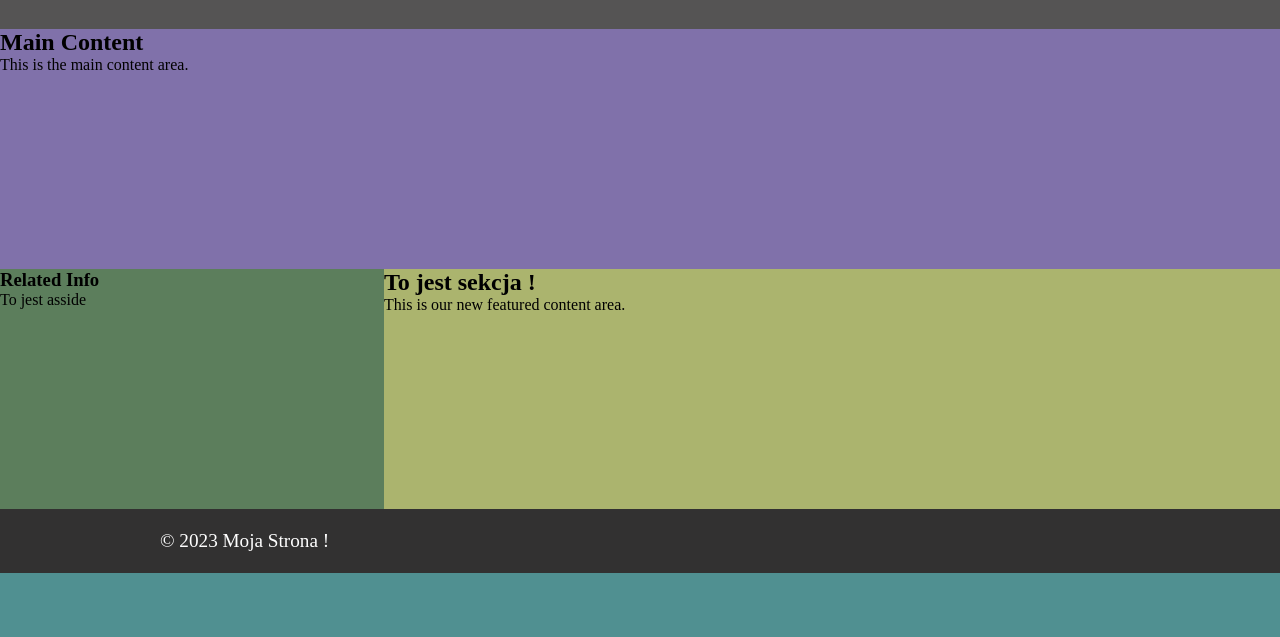
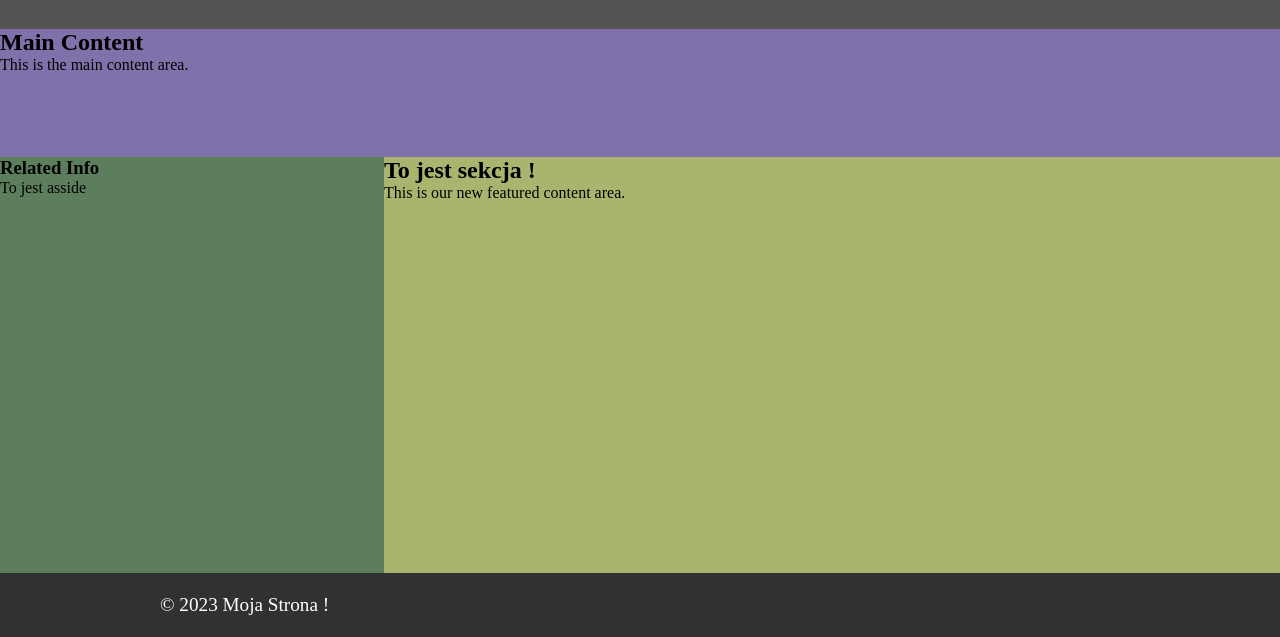
Before and after one commit to Walenty14/Chat_menu_1_linki, a plain HTML site: page index.html in a window 1280 px wide. Shown: the part 163-800 px from the top of the page. Drawn offline with Linux system fonts and the light colour scheme.

Commit message:
Add style_2.css i js.js

```diff
--- a/index.html
+++ b/index.html
@@ -4,7 +4,8 @@
     <meta charset="UTF-8">
     <meta name="viewport" content="width=device-width, initial-scale=1.0">
     <title>Menu</title>
-    <link rel="stylesheet" href="style.css">
+    <!-- <link rel="stylesheet" href="style.css"> -->
+     <link rel="stylesheet" href="style_2.css">
 </head>
 <body>
 
--- a/style.css
+++ b/style_2.css
@@ -1,30 +1,33 @@
 * {
-   margin: 0;
+    margin: 0;
     padding: 0;
 }
+
 body {
     background-color: #509091;
 }
+
 header {
     background-color: #6982c0;
+}
 
-}
 div {
     height: 6rem;
 }
+
 h1 {
     text-align: center;
-    /* height: 3.5rem; */
     line-height: 6rem;
     padding: 0;
+}
 
-
-}
 nav {
     background-color: #555454;
     height: 6rem;
     text-align: right;
+    position: relative; /* Upewniamy się, że nav jest odpowiednio widoczny */
 }
+
 nav a {
     background-color: #d1d0a3;
     font-size: 1.5rem;
@@ -34,30 +37,35 @@ nav a {
     padding: 3px 30px;
     border-radius: 5px;
 }
+
 nav a:last-child {
     margin-right: 100px;
 }
+
 nav a:hover {
     font-size: 2rem;
     background-color: #fff;
 }
+
 main {
     background-color: #8071aa;
-    height: 30vh;
+    /* Wysokość głównej sekcji z uwzględnieniem header, nav i footer */
+    /* height: calc(100vh - 6rem - 6rem - 8vh - 15vh);  */
+    height: 8rem;
 }
+
 section {
     float: right;
     width: 70%;
     background-color: #abb46e;
-    /* height: 36vh; */
-    height: 30vh;
+    height: calc(100vh - 6rem - 6rem - 8vh - 8rem); /* Wysokość sekcji dopasowana do main */
 }
 
 aside {
     background-color: #5c7e5c;
-    height: 30vh;
     float: left;
     width: 30%;
+    height: calc(100vh - 6rem - 6rem - 8vh - 8rem); /* Wysokość dopasowana do main */
 }
 
 footer {
```
